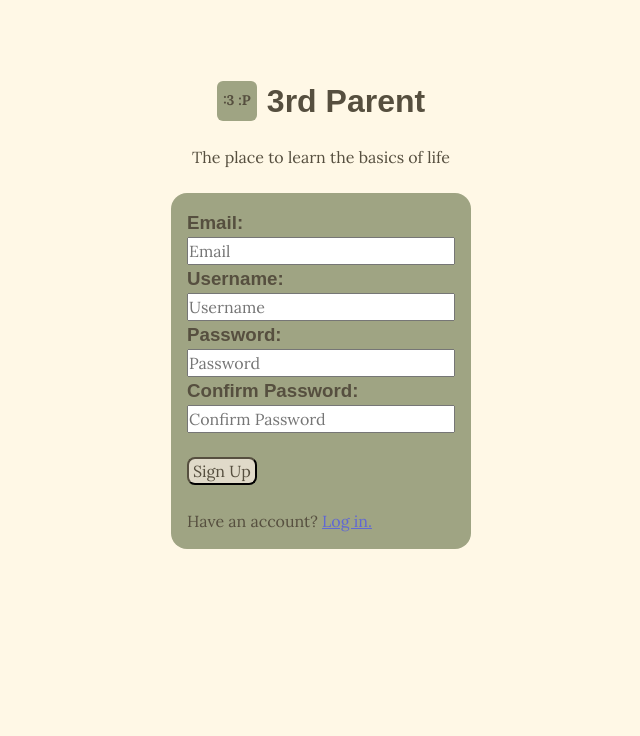
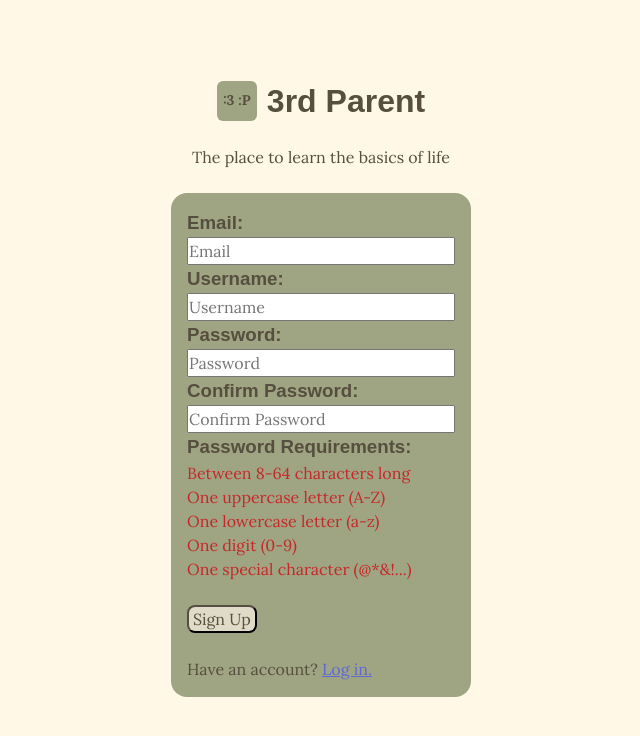
Before and after one commit to WalkinStereotype/3rdParent, a React (Vite) app: page / in a window 1280 px wide. Both pictures are taken after a click on the element "Sign up.". Shown: the top 736 px of the page, without its empty margins (319-959 px from the left). Built offline with nearby package versions, Linux system fonts and the light colour scheme; no server answers; a web font is replaced by a local one.

Commit message:
Showing pass word requirements

```diff
--- /dev/null
+++ b/src/components/auth/PasswordConstraints.tsx
@@ -0,0 +1,31 @@
+import {
+  isValidLength,
+  hasUpperCase,
+  hasLowerCase,
+  hasDigit,
+  hasSpecialChar,
+} from "@/utils/helpers/checkConstraints";
+
+interface PWConstraintsProps {
+  pw: string;
+}
+
+export default function PasswordConstraints({ pw }: PWConstraintsProps) {
+  const colorClass = (fulfilled: boolean) => {
+    return fulfilled ? "success" : "fail";
+  }
+
+  return (
+    <div>
+      <h3>Password Requirements:</h3>
+      <div>
+        <p className={colorClass(isValidLength(pw))}>Between 8-64 characters long</p>
+        <p className={colorClass(hasUpperCase(pw))}>One uppercase letter (A-Z)</p>
+        <p className={colorClass(hasLowerCase(pw))}>One lowercase letter (a-z)</p>
+        <p className={colorClass(hasDigit(pw))}>One digit (0-9)</p>
+        <p className={colorClass(hasSpecialChar(pw))}>One special character (@*&!...)</p>
+      </div>
+    </div>
+  );
+
+}
--- a/src/components/auth/Signup.tsx
+++ b/src/components/auth/Signup.tsx
@@ -1,6 +1,7 @@
 import "./auth.css";
 
 import { useState } from "react";
+import PasswordConstraints from "./PasswordConstraints";
 import { supabase } from "@/lib/supabase";
 
 import Logo from "../layout/Logo";
@@ -118,6 +119,7 @@ export default function Signup({ switchType }: SignupProps) {
             onChange={(e) => setConfirmPassword(e.target.value)}
             required
           />
+          <PasswordConstraints pw={password}/>
           <br />
           <button type="submit" className="auth-button" disabled={loading}>
             Sign Up
--- a/src/hooks/useUser.tsx
+++ b/src/hooks/useUser.tsx
@@ -46,7 +46,7 @@ export const useUser = () => {
     // Determine overall success
     const success = results.every((r) => r);
 
-    return success;
+    return { success: success };
   };
 
   return { user: userInfo, loading, updateUserInfo };
--- a/src/styles/base/globals.css
+++ b/src/styles/base/globals.css
@@ -50,6 +50,15 @@ button {
   color: var(--font-text);
 }
 
+/* PW Req fulfilled */
+.success {
+  color: var(--color-success);
+}
+
+.fail {
+  color: var(--color-fail);
+}
+
 /* Skill classes */
 .all {
   background-color: var(--color-background-all);
@@ -99,3 +108,7 @@ button {
 .flex-display {
   display: flex;
 }
+
+.smaller {
+  font-size: var(--font-size-pw-reqs);
+}
--- a/src/styles/tokens/colors.css
+++ b/src/styles/tokens/colors.css
@@ -9,6 +9,9 @@
   --color-link-hover: #46637a;
 
   --color-inner-background: #e0dac9;
+
+  --color-success: #1E5631;
+  --color-fail: #C62828;
 
   /* Search Bar */
   --color-text-searchbar: #939393;
--- a/src/styles/tokens/typography.css
+++ b/src/styles/tokens/typography.css
@@ -7,4 +7,5 @@
   --font-size-section: 1.75em;
   --font-size-skill-title: 1.25em;
   --font-size-description: 16px;
+  --font-size-pw-reqs: 0.95em;
 }
--- a/src/utils/helpers/capitalizeFirstLetter.ts
+++ b/src/utils/helpers/capitalizeFirstLetter.ts
@@ -1,4 +1,4 @@
-function capitalizeFirstLetter(str: string) {
+export function capitalizeFirstLetter(str: string) {
   if (str.length === 0) {
     return ""; // Handle empty strings
   }
--- /dev/null
+++ b/src/utils/helpers/checkConstraints.ts
@@ -0,0 +1,31 @@
+export function isValidUsername(username: string) {}
+
+export function isValidPassword(pw: string) {
+  return (
+    isValidLength(pw) &&
+    hasUpperCase(pw) &&
+    hasLowerCase(pw) &&
+    hasDigit(pw) &&
+    hasSpecialChar(pw)
+  );
+}
+
+export function isValidLength(pw: string) {
+  return pw.length >= 8 && pw.length <= 64;
+}
+
+export function hasUpperCase(pw: string) {
+  return /[A-Z]/.test(pw);
+}
+
+export function hasLowerCase(pw: string) {
+  return /[a-z]/.test(pw);
+}
+
+export function hasDigit(pw: string) {
+  return /[0-9]/.test(pw);
+}
+
+export function hasSpecialChar(pw: string) {
+  return /[^A-Za-z0-9]/.test(pw);
+}
```
